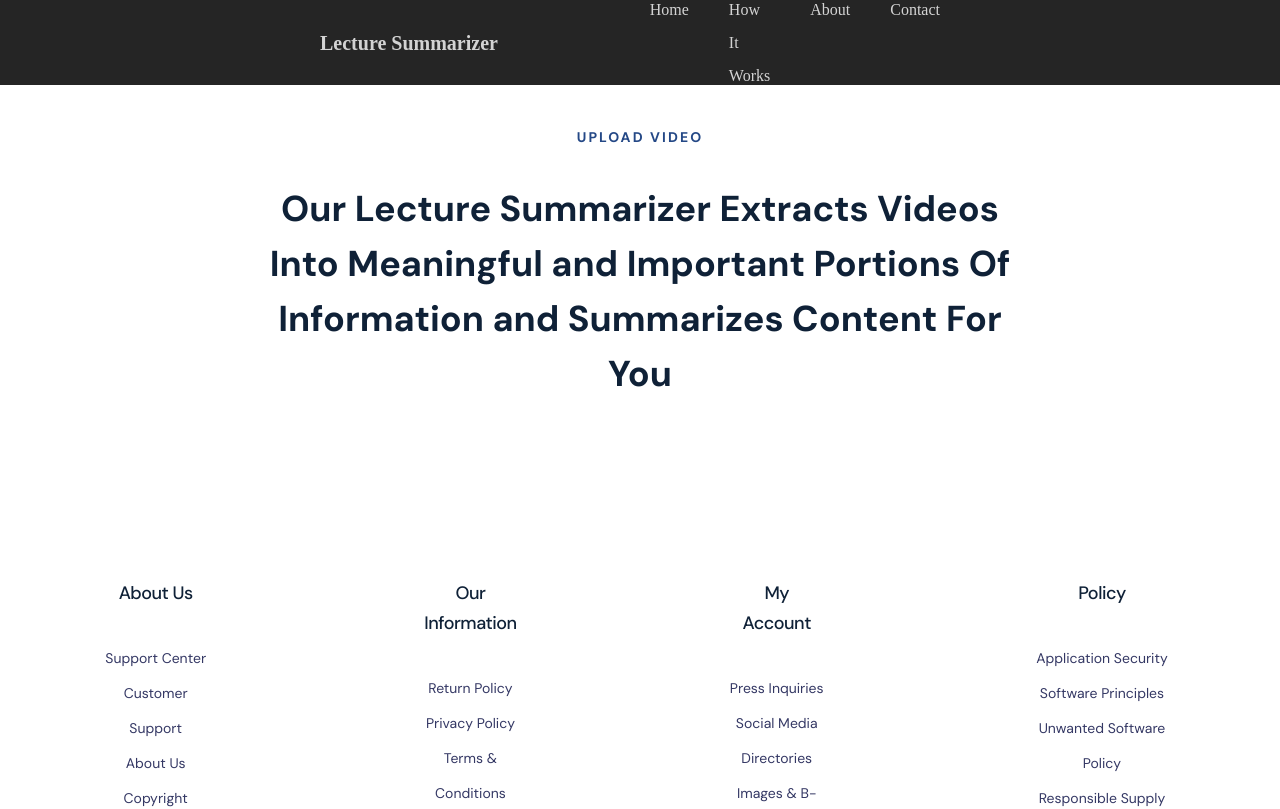
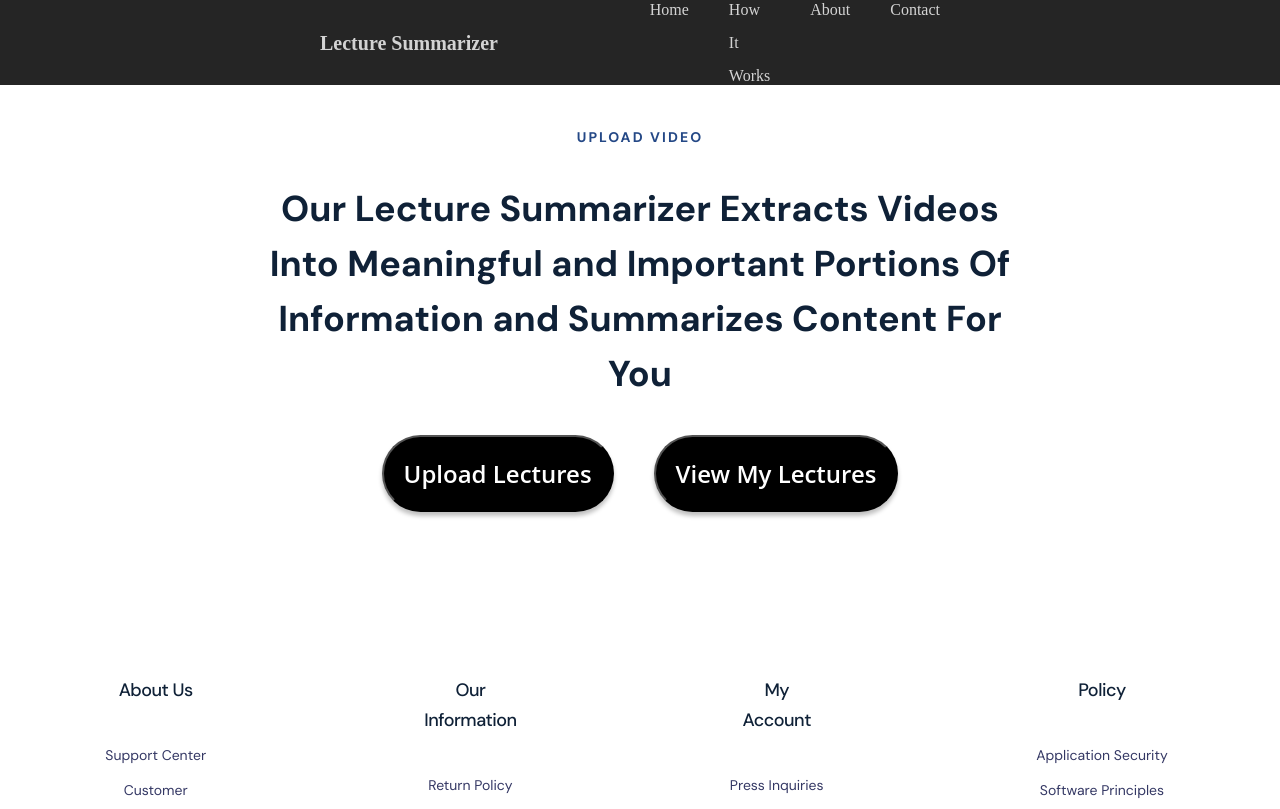
Before and after one commit to ShaanCoding/Summarized, a React (Create React App) app in the folder lecture-summarizer/: page /appMain in a window 1280 px wide. Shown: the top 809 px of the page. Built offline with nearby package versions, Linux system fonts and the light colour scheme.

Commit message:
Added Inline Flexbox + Buttons
Created Buttons Class + Inline Flexbox for buttons

```diff
--- a/lecture-summarizer/src/App.css
+++ b/lecture-summarizer/src/App.css
@@ -125,3 +125,41 @@
   text-align: center;
   color: #0f2137;
 }
+
+.button {
+  padding: 10px 20px;
+}
+
+.button button {
+  padding: 20px;
+  font-family: Open Sans;
+  font-style: normal;
+  font-weight: 600;
+  font-size: 24px;
+  line-height: 33px;
+  text-align: center;
+  color: #ffffff;
+
+  background: #000000;
+  box-shadow: 0px 4px 4px rgba(0, 0, 0, 0.25);
+  border-radius: 53.2441px;
+}
+
+.button button:hover {
+  opacity: 0.8;
+}
+
+/* General */
+
+.inline-flexbox {
+  align-items: center;
+  justify-content: center;
+  display: flex;
+}
+
+.inline-flexbox > div {
+  width: 100%;
+  align-items: center;
+  justify-content: center;
+  display: flex;
+}
--- /dev/null
+++ b/lecture-summarizer/src/Components/Buttons.tsx
@@ -0,0 +1,14 @@
+import React from "react";
+import { Link } from "react-router-dom";
+
+const Buttons: React.FC<{ btnURL: string; btnText: string }> = (props) => {
+  return (
+    <div className="button">
+      <Link to={props.btnURL}>
+        <button type="button">{props.btnText}</button>
+      </Link>
+    </div>
+  );
+};
+
+export default Buttons;
--- /dev/null
+++ b/lecture-summarizer/src/Components/InlineFlexbox.tsx
@@ -0,0 +1,11 @@
+import React from "react";
+
+const InlineFlexbox: React.FC<{}> = (props) => {
+  return (
+    <div className="inline-flexbox">
+      <div>{props.children}</div>
+    </div>
+  );
+};
+
+export default InlineFlexbox;
--- a/lecture-summarizer/src/Pages/AppMain.tsx
+++ b/lecture-summarizer/src/Pages/AppMain.tsx
@@ -1,6 +1,8 @@
 import React from "react";
+import Buttons from "../Components/Buttons";
 import Content from "../Components/Content";
 import Footer from "../Components/Footer";
+import InlineFlexbox from "../Components/InlineFlexbox";
 import NavBar from "../Components/NavBar";
 import TitleProp from "../Components/TitleProp";
 
@@ -14,6 +16,11 @@ const appMain = () => {
           title="UPLOAD VIDEO"
           description="Our Lecture Summarizer Extracts Videos Into Meaningful and Important Portions Of Information and Summarizes Content For You"
         />
+
+        <InlineFlexbox>
+          <Buttons btnURL="/uploadVideo" btnText="Upload Lectures" />
+          <Buttons btnURL="/viewVideo" btnText="View My Lectures" />
+        </InlineFlexbox>
       </Content>
 
       <Footer />
```
Also changed, not shown: 1 other file (tests, documents, lock files or other folders).
